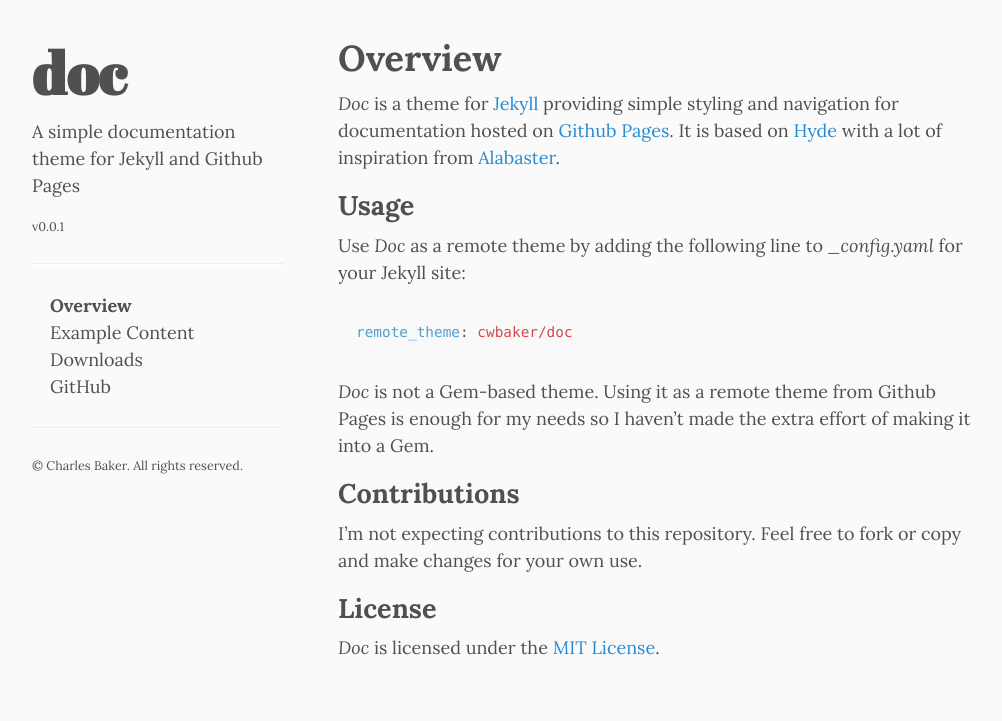
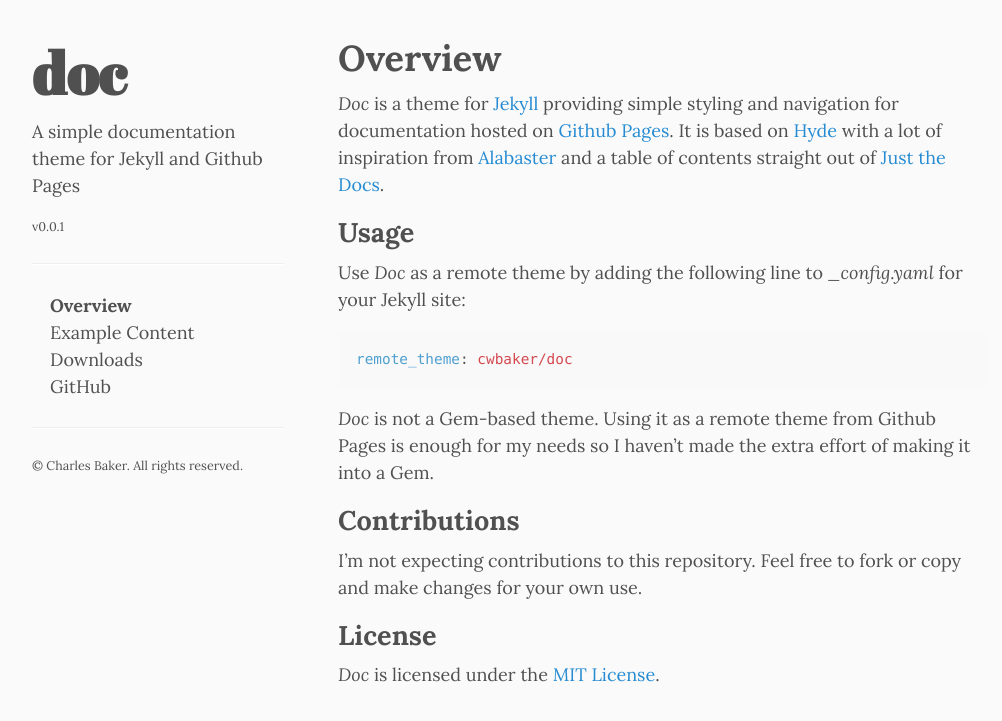
Before and after one commit to cwbaker/doc, a Jekyll site: the page built from index.md, in a window 1280 px wide. Shown: the top 721 px of the page, without its empty margins (4-1006 px from the left). Built offline with Jekyll 4.4.1, drawn with Linux system fonts in a browser that asks for light colours.

Commit message:
Mention that TOC is stolen from "Just the Docs" in index.md/Overview

```diff
--- a/index.md
+++ b/index.md
@@ -4,7 +4,7 @@ title: Overview
 nav_order: 1
 ---
 
-*Doc* is a theme for [Jekyll](https://jekyllrb.com) providing simple styling and navigation for documentation hosted on [Github Pages](https://pages.github.com/).  It is based on [Hyde](https://hyde.getpoole.com/) with a lot of inspiration from [Alabaster](https://alabaster.readthedocs.io/en/latest/).
+*Doc* is a theme for [Jekyll](https://jekyllrb.com) providing simple styling and navigation for documentation hosted on [Github Pages](https://pages.github.com/).  It is based on [Hyde](https://hyde.getpoole.com/) with a lot of inspiration from [Alabaster](https://alabaster.readthedocs.io/en/latest/) and a table of contents straight out of [Just the Docs](https://github.com/pmarsceill/just-the-docs).
 
 ## Usage
 
```
